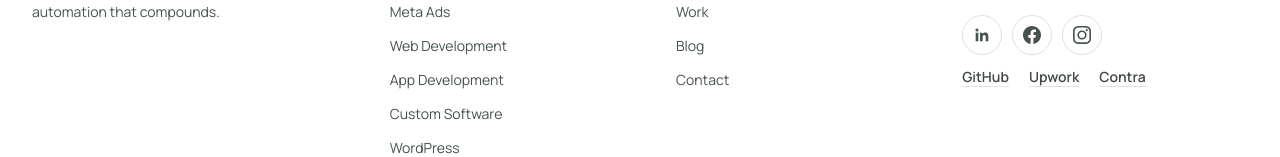
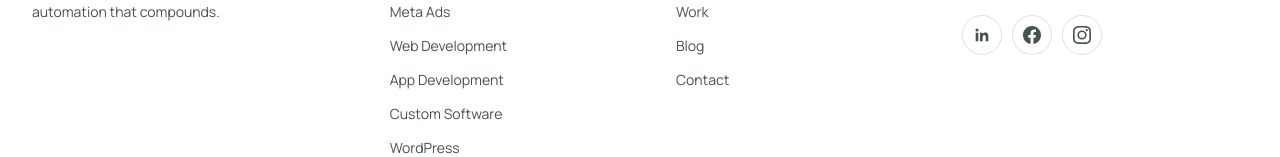
Before and after one commit to bodycartoon0111-netizen/abdul-rehman-portfolio, a Next.js app: page / in a window 1280 px wide. Shown: the part 11285-11442 px from the top of the page. Built offline with nearby package versions, Linux system fonts and the light colour scheme; no server answers.

Commit message:
Remove freelance profile links from the footer
Remove the PROFILES array (GitHub, Upwork, Contra) and the Freelance profiles list rendering so no empty element or heading remains. The Social profiles row (LinkedIn, Facebook, Instagram) is unchanged.

```diff
--- a/components/navigation/Footer.tsx
+++ b/components/navigation/Footer.tsx
@@ -63,11 +63,6 @@ const SOCIALS = [
   { label: "Facebook", href: SOCIAL_FACEBOOK, Icon: FacebookIcon },
   { label: "Instagram", href: SOCIAL_INSTAGRAM, Icon: InstagramIcon },
 ] as const;
-const PROFILES = [
-  { label: "GitHub", href: "https://github.com/abdulrehman0121" },
-  { label: "Upwork", href: "https://www.upwork.com/freelancers/~01d830ab712952a556" },
-  { label: "Contra", href: "https://contra.com/abdulrehman0121" },
-  ] as const;
 
 const linkClass =
   "text-sm text-muted transition-colors hover:text-pine";
@@ -176,9 +171,7 @@ export function Footer() {
                   ))}
                 </ul>
               </li>
-              <li>
-                  <ul className="flex flex-wrap gap-x-5 gap-y-2" aria-label="Freelance profiles">{PROFILES.map(({ label, href }) => (<li key={label}><a href={href} target="_blank" rel="noopener" onClick={() => trackOutboundClick(href)} className="text-sm font-semibold text-ink/80 underline decoration-line underline-offset-4 transition-colors hover:text-pine">{label}</a></li>))}</ul></li>
-            </ul>
+                          </ul>
           </div>
         </div>
 
```
